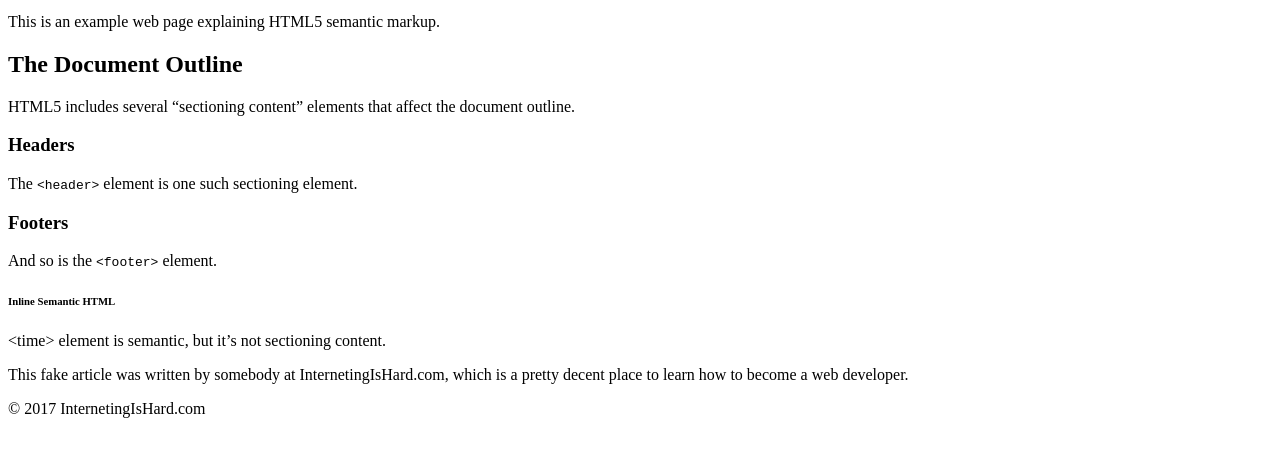
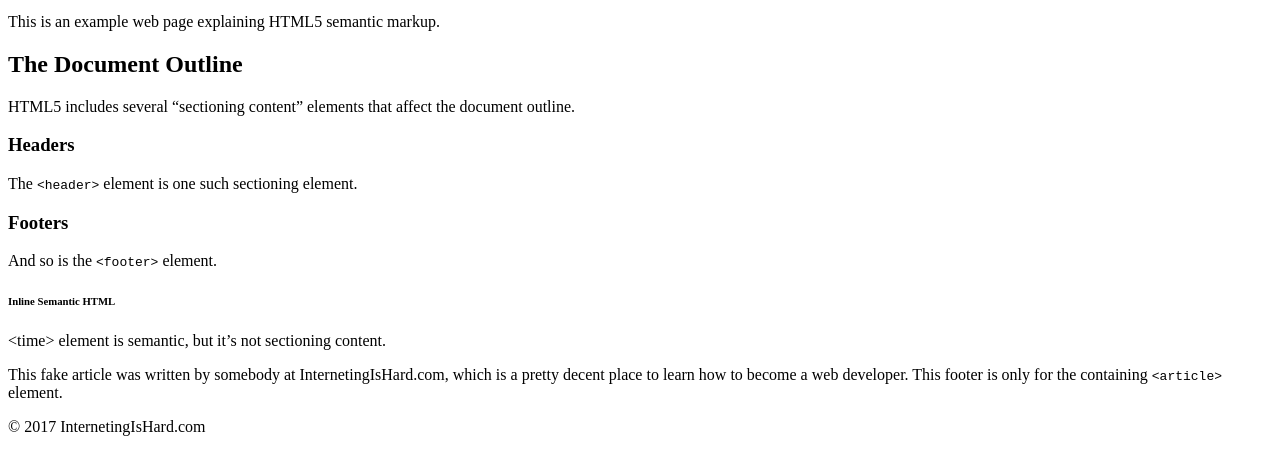
Before and after one commit to JamesAndersonIII/semantic-html, a plain HTML site: page index.html in a window 1280 px wide. Shown: the part 240-714 px from the top of the page. Drawn offline with Linux system fonts and the light colour scheme.

Commit message:
Added Footers

```diff
--- a/index.html
+++ b/index.html
@@ -50,12 +50,15 @@
                     sectioning content.
             </p>
         </section>
-
-        <p>This fake article was written by somebody at InternetingIsHard.com, which
-            is a pretty decent place to learn how to become a web developer.</p>
+        <footer>
+        <p>This fake article was written by somebody at InternetingIsHard.com,
+            which is a pretty decent place to learn how to become a web developer. This
+            footer is only for the containing <code>&lt;article&gt;</code> element.</p>
+        </footer>
     </article>
-
+    <footer>
     <p>&copy; 2017 InternetingIsHard.com</p>
+    </footer>
 
 </body>
 
```
